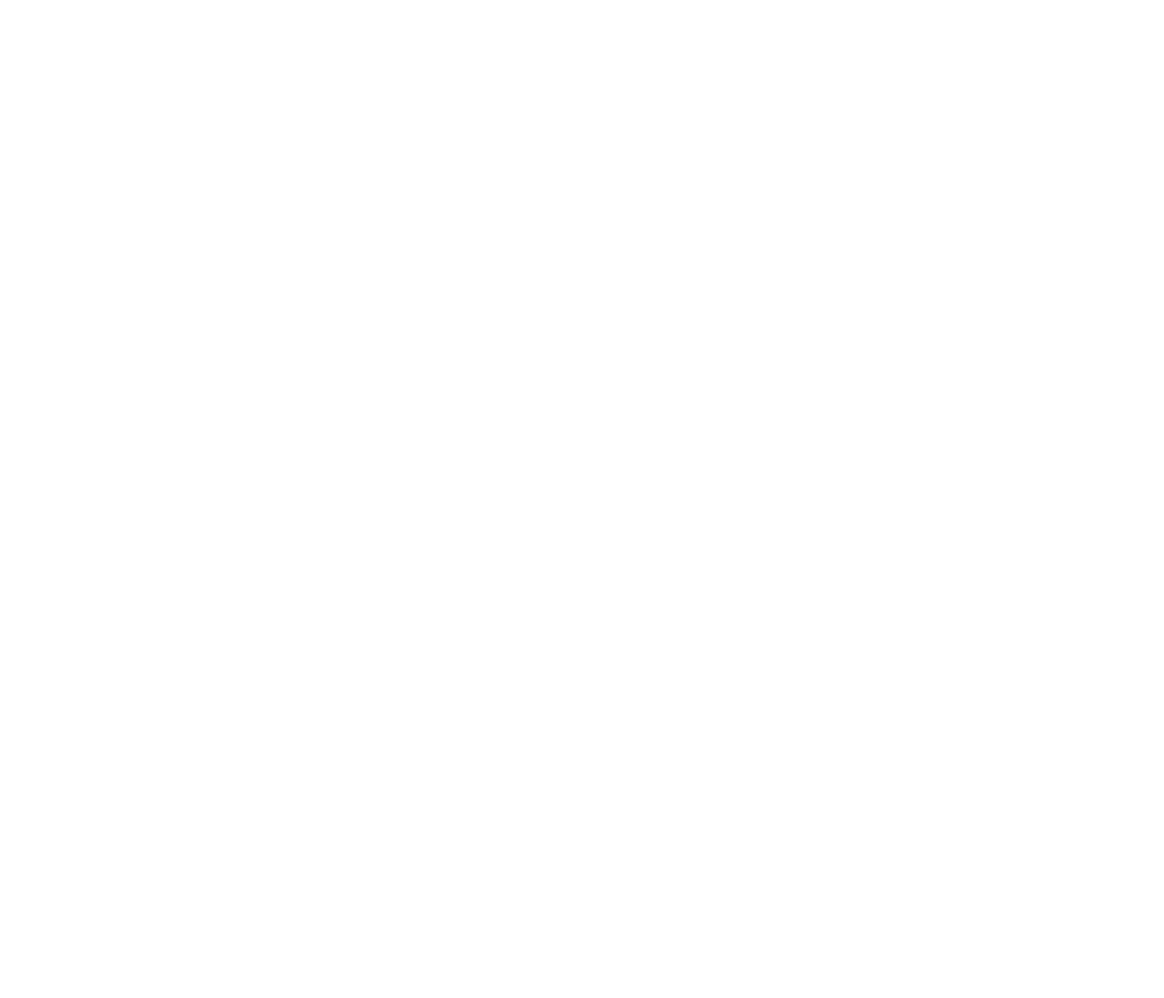
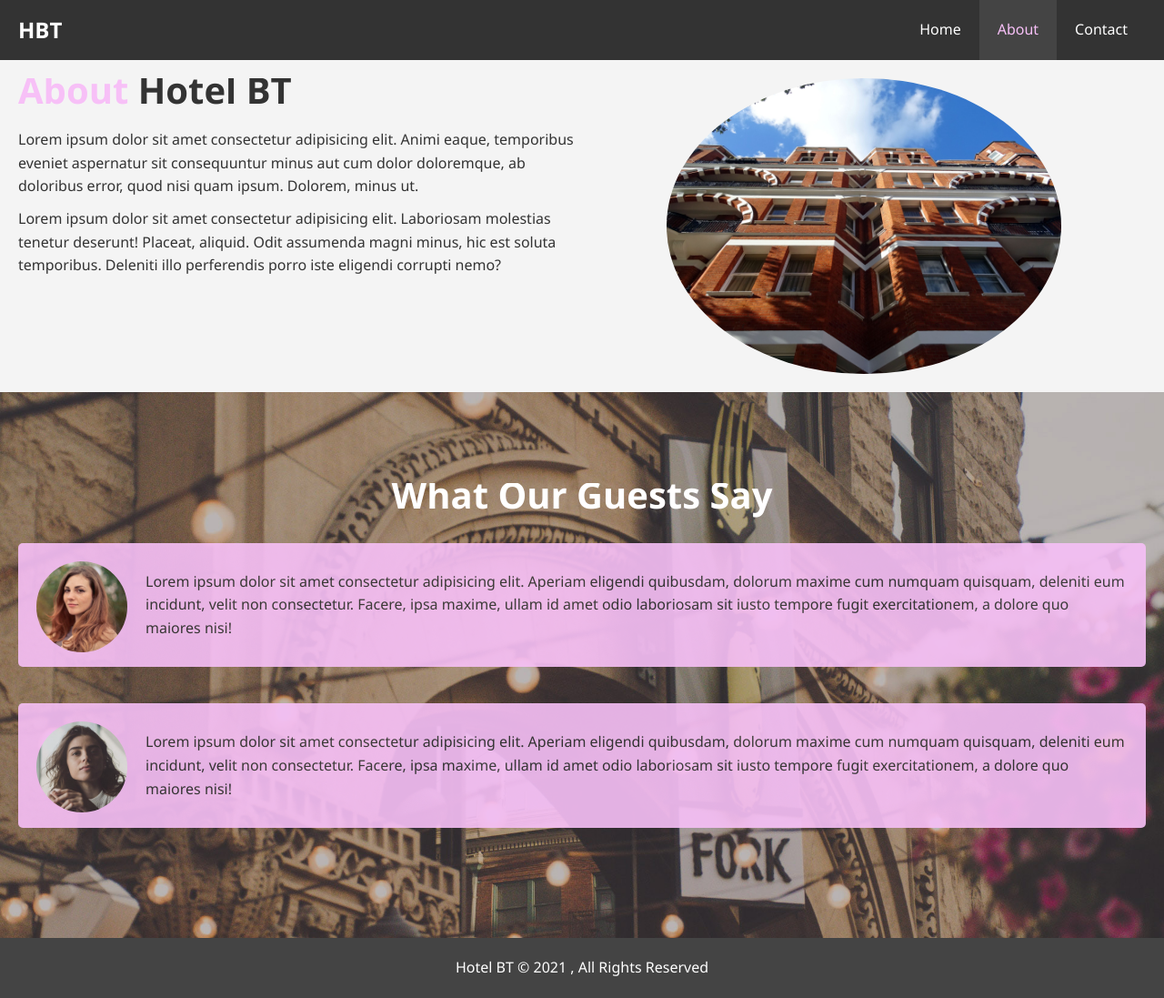
Before and after one commit to Ab-hinav/hotel_website, a plain HTML site: page about.html in a window 1280 px wide. Shown: the whole page at 91% size. Before the commit the page ends 800 px from the top, so only its background shows below. Drawn offline with Linux system fonts and the light colour scheme.

Commit message:
about page

```diff
--- a/CSS/style.css
+++ b/CSS/style.css
@@ -73,10 +73,35 @@ p{
 }
 
 .bg-primary{
-    background: #333;
-    color: #f7c0f7;
+    background: #f7c0f7;
+    color: #333;
 }
 
+.clr{
+    clear: both;
+}
+
+.l-heading{
+    font-size: 40px;
+}
+
+/* padding */
+
+.py-1{
+    padding: 10px 0px;
+}
+
+.py-2{
+    padding: 20px 0px;
+}
+
+.py-3{
+    padding: 30px 0px;
+}
+
+.py-4{
+    padding: 40px 0px;
+}
 
 /* navbar */
 
@@ -167,3 +192,74 @@ p{
 #home-info .info-content p{
     padding-bottom: 20px;
 }
+
+/* features */
+
+.box{
+    float: left;
+    width: 33.3%;
+    padding: 50px;
+    text-align: center;
+}
+
+.box i{
+    margin-bottom: 10px;
+}
+
+/* about info */
+#about-info .info-right {
+    float: right;
+    width: 50%;
+    min-height: 100%;
+  }
+
+  #about-info .info-right img {
+    display: block;
+    margin: auto;
+    width: 70%;
+    border-radius: 50%;
+  }
+
+  #about-info .info-left {
+    float: left;
+    width: 50%;
+    min-height: 100%;
+  }
+/* Testimonials */
+#testimonials {
+    height: 600px;
+    background: url('../img/test-bg.jpg') no-repeat center center/cover;
+    padding-top: 100px;
+  }
+
+  #testimonials h2 {
+    color: #fff;
+    text-align: center;
+    padding-bottom: 40px;
+  }
+
+  #testimonials .testimonial {
+    padding: 20px;
+    margin-bottom: 40px;
+    border-radius: 5px;
+    opacity: 0.9;
+  }
+
+  #testimonials .testimonial img {
+    width: 100px;
+    float: left;
+    margin-right: 20px;
+    border-radius: 50%;
+  }
+
+
+
+
+
+/* footer */
+#main-footer{
+    background: #444;
+    text-align: center;
+    color: #fff;
+    padding: 10px;
+}
--- a/about.html
+++ b/about.html
@@ -0,0 +1,65 @@
+<!DOCTYPE html>
+<html lang="en">
+<head>
+    <meta charset="UTF-8">
+    <meta http-equiv="X-UA-Compatible" content="IE=edge">
+    <meta name="viewport" content="width=device-width, initial-scale=1.0">
+    <meta name="description" content="Welcome to the best hotel in Gurugram">
+    <meta name="keywords" content="hotel,gurugram,NCR,delhi">
+    <link rel="stylesheet" href="CSS/style.css">
+
+    <title>Hotel BT | About</title>
+</head>
+<body>
+    <header>
+        <nav id="navbar">
+            <div class="container">
+            <h1 class="logo"><a href="index.html">HBT</a></h1>
+            <ul>
+                <li><a  href="index.html">Home</a></li>
+                <li><a class="current" href="about.html">About</a></li>
+                <li><a href="contact.html">Contact</a></li>
+            </ul>
+        </div>
+        </nav>
+    </header>
+
+    <section id="about-info" class="bg-light py-2">
+        <div class="container">
+            <div class="info-left">
+                <h1 class="l-heading"><span class="text-primary">About</span> Hotel BT</h1>
+                <p>Lorem ipsum dolor sit amet consectetur adipisicing elit. Animi eaque, temporibus eveniet aspernatur sit consequuntur minus aut cum dolor doloremque, ab doloribus error, quod nisi quam ipsum. Dolorem, minus ut.</p>
+                <p>Lorem ipsum dolor sit amet consectetur adipisicing elit. Laboriosam molestias tenetur deserunt! Placeat, aliquid. Odit assumenda magni minus, hic est soluta temporibus. Deleniti illo perferendis porro iste eligendi corrupti nemo?</p>
+            </div>
+            <div class="info-right">
+                <img src="./img/photo-2.jpg" alt="Hotel">
+            </div>
+        </div>
+    </section>
+    <div class="clr"></div>
+
+    <section id="testimonials" class="py-3">
+        <div class="container">
+          <h2 class="l-heading">What Our Guests Say</h2>
+          <div class="testimonial bg-primary">
+            <img src="./img/person-1.jpg" alt="Samantha">
+            <p>Lorem ipsum dolor sit amet consectetur adipisicing elit. Aperiam eligendi quibusdam, dolorum maxime cum numquam quisquam, deleniti eum incidunt, velit non consectetur. Facere, ipsa maxime, ullam id amet odio laboriosam sit iusto tempore fugit exercitationem, a dolore quo maiores nisi!</p>
+          </div>
+
+          <div class="testimonial bg-primary">
+              <img src="./img/person-2.jpg" alt="Jen">
+              <p>Lorem ipsum dolor sit amet consectetur adipisicing elit. Aperiam eligendi quibusdam, dolorum maxime cum numquam quisquam, deleniti eum incidunt, velit non consectetur. Facere, ipsa maxime, ullam id amet odio laboriosam sit iusto tempore fugit exercitationem, a dolore quo maiores nisi!</p>
+            </div>
+        </div>
+      </section>
+
+
+    <footer id="main-footer">
+        <p>Hotel BT &copy; 2021 , All Rights Reserved</p>
+    </footer>
+
+
+
+
+</body>
+</html>
```
Also changed, not shown: index.html (+21 -0 lines).
